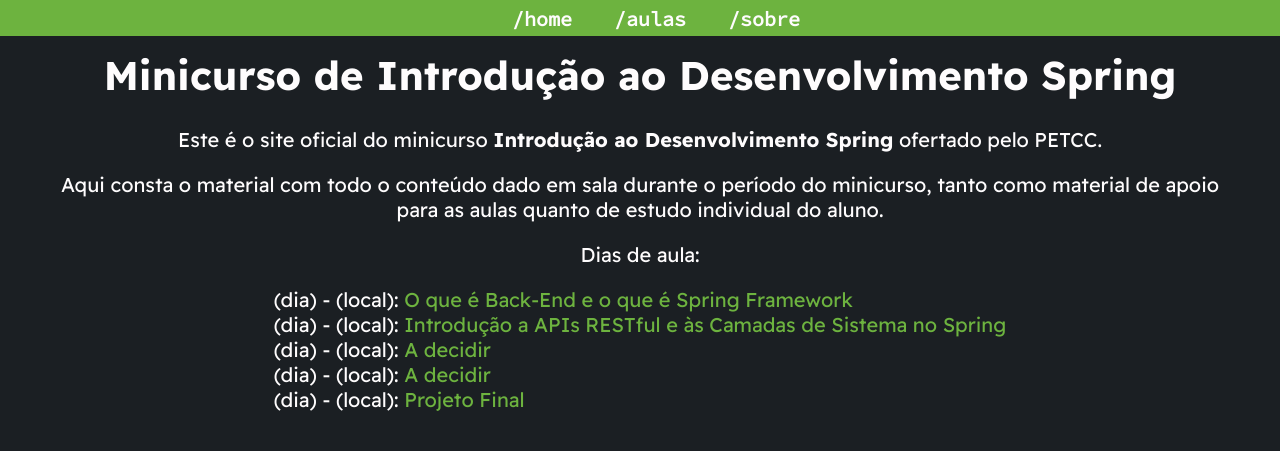
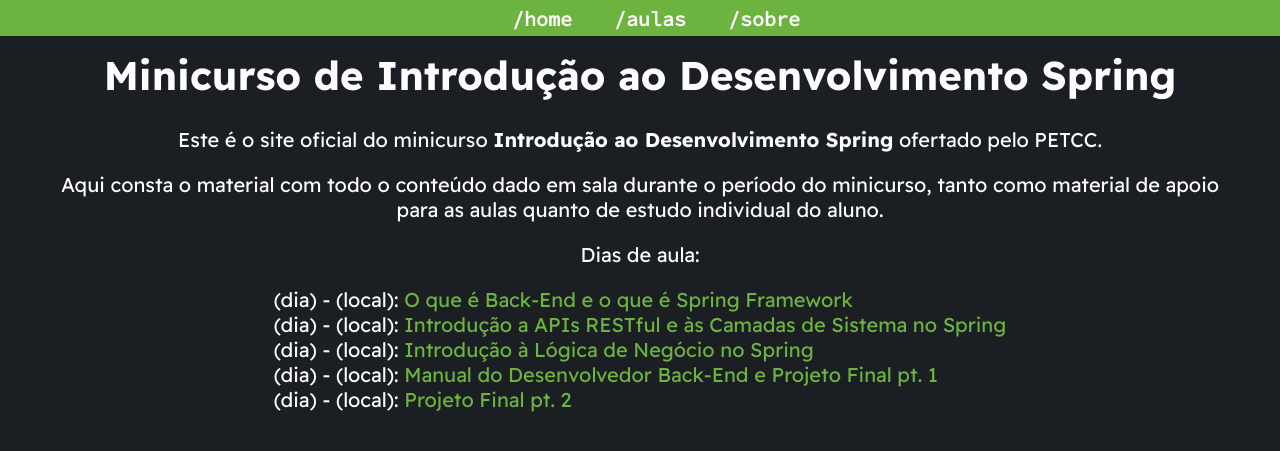
Before and after one commit to PETCC-UFRN/minicurso-spring, a Jekyll site: the page built from index.md, in a window 1280 px wide. Shown: the top 451 px of the page. Built offline with Jekyll 4.4.1, drawn with Linux system fonts in a browser that asks for light colours.

Commit message:
dias_e_temas.html atualizado com os dias estabelecidos

```diff
--- a/_includes/dias_e_temas.html
+++ b/_includes/dias_e_temas.html
@@ -3,9 +3,9 @@
         <ul>
             <li> (dia) - (local): <a href="primeiroDia" id="primeiroDia" class="active">O que é Back-End e o que é Spring Framework</a></li>
             <li> (dia) - (local): <a href="segundoDia" id="segundoDia" class="active">Introdução a APIs RESTful e às Camadas de Sistema no Spring</a></li>
-            <li> (dia) - (local): <a href="terceiroDia" id="terceiroDia" class="active">A decidir</a></li>
-            <li> (dia) - (local): <a href="quartoDia" id="quartoDia" class="active">A decidir</a></li>
-            <li> (dia) - (local): <a href="quintoDia" id="quintoDia" class="active">Projeto Final</a></li>
+            <li> (dia) - (local): <a href="terceiroDia" id="terceiroDia" class="active">Introdução à Lógica de Negócio no Spring</a></li>
+            <li> (dia) - (local): <a href="quartoDia" id="quartoDia" class="active">Manual do Desenvolvedor Back-End e Projeto Final pt. 1</a></li>
+            <li> (dia) - (local): <a href="quintoDia" id="quintoDia" class="active">Projeto Final pt. 2</a></li>
         </ul>
         <script src="assets/js/script_dia.js"></script>
     </div>
```
